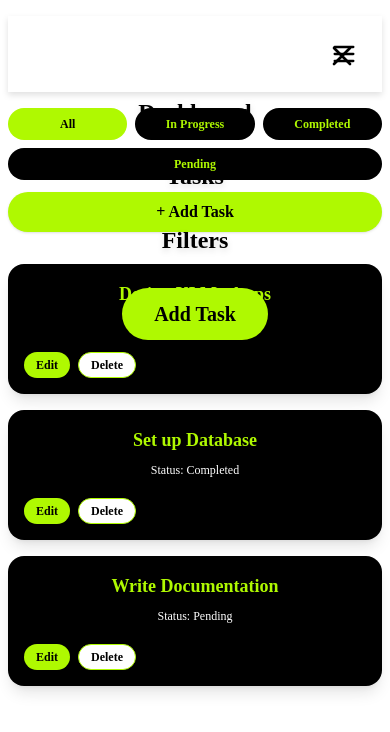
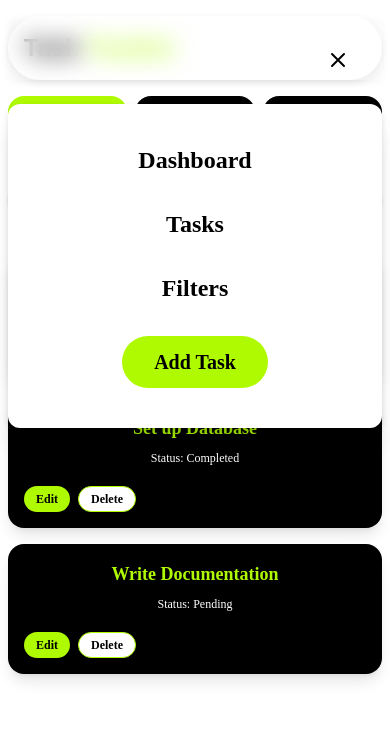
Before and after one commit to da-nn-yy/TaskTracker-App, a React (Vite) app: page / in a window 390 px wide. Both pictures are taken after a click on the button 344 px from the left and 54 px from the top of the page. Shown: the top 732 px of the page. Built offline with nearby package versions, Linux system fonts and the light colour scheme; a web font is replaced by a local one.

Commit message:
Improve mobile navigation UX with enhanced drawer overlay and close button styling

```diff
--- a/src/Components/Header.jsx
+++ b/src/Components/Header.jsx
@@ -3,14 +3,16 @@ import React, { useState } from "react";
 const Header = () => {
   const [menuOpen, setMenuOpen] = useState(false);
   return (
-    <header className="bg-white drop-shadow-md rounded-full py-4 px-4 sm:py-5 sm:px-8 flex flex-col sm:flex-row items-center sm:justify-between mt-4 mx-2 sm:mt-6 sm:mx-6 relative">
+    <header className="bg-white drop-shadow-md rounded-full py-4 px-4 sm:py-5 sm:px-8 flex flex-col sm:flex-row items-center sm:justify-between mt-4 mx-2 sm:mt-6 sm:mx-6 relative z-50">
       <div className="flex items-center justify-between w-full sm:w-auto">
         <span className="text-2xl sm:text-3xl font-extrabold text-black tracking-wide" style={{ fontFamily: 'sans-serif' }}>
           Task <span className="text-[#aff901]">Tracker</span>
         </span>
+        {!menuOpen && (
           <button className="sm:hidden ml-2 p-2 z-50" onClick={() => setMenuOpen(true)}>
             <svg className="w-7 h-7 text-black" fill="none" stroke="currentColor" viewBox="0 0 24 24" xmlns="http://www.w3.org/2000/svg"><path strokeLinecap="round" strokeLinejoin="round" strokeWidth={2} d="M4 6h16M4 12h16M4 18h16" /></svg>
           </button>
+        )}
       </div>
       {/* Desktop Nav */}
       <nav className="hidden sm:flex items-center space-x-6 mt-0 w-auto">
@@ -19,21 +21,29 @@ const Header = () => {
         <a href="#" className="text-black font-semibold hover:text-[#aff901] transition-colors">Filters</a>
         <a href="#" className="rounded-full bg-[#aff901] text-black px-5 py-2 font-semibold hover:opacity-90 transition-opacity">Add Task</a>
       </nav>
-      {/* Mobile Drawer Nav */}
+      {/* Mobile Drawer Nav & Overlay */}
       {menuOpen && (
-        <div className="fixed inset-0 bg-white z-40 flex flex-col">
+        <>
+          {/* Blur overlay for the rest of the page */}
+          <div
+            className="fixed inset-0 backdrop-blur-md z-40"
+            onClick={() => setMenuOpen(false)}
+          />
+          {/* Drawer Nav */}
+          <div className="fixed top-0 left-0 right-0 z-50 flex flex-col">
             <div className="flex justify-end p-4">
-            <button onClick={() => setMenuOpen(false)} className="text-black p-2">
-              <svg className="w-8 h-8" fill="none" stroke="currentColor" viewBox="0 0 24 24" xmlns="http://www.w3.org/2000/svg"><path strokeLinecap="round" strokeLinejoin="round" strokeWidth={2} d="M6 18L18 6M6 6l12 12" /></svg>
+              <button onClick={() => setMenuOpen(false)} className="text-black p-4 rounded-full focus:outline-none focus:ring-2 focus:ring-[#aff901] active:bg-gray-100 transition w-14 h-14 flex items-center justify-center">
+                <svg className="w-10 h-10" fill="none" stroke="currentColor" viewBox="0 0 24 24" xmlns="http://www.w3.org/2000/svg"><path strokeLinecap="round" strokeLinejoin="round" strokeWidth={2} d="M6 18L18 6M6 6l12 12" /></svg>
               </button>
             </div>
-          <nav className="flex flex-col items-center justify-center flex-1 gap-8">
+            <nav className="flex flex-col items-center justify-start bg-white flex-1 py-10 rounded-xl gap-8 w-full shadow-xl">
               <a href="#" className="text-black text-2xl font-semibold hover:text-[#aff901] transition-colors" onClick={() => setMenuOpen(false)}>Dashboard</a>
               <a href="#" className="text-black text-2xl font-semibold hover:text-[#aff901] transition-colors" onClick={() => setMenuOpen(false)}>Tasks</a>
               <a href="#" className="text-black text-2xl font-semibold hover:text-[#aff901] transition-colors" onClick={() => setMenuOpen(false)}>Filters</a>
               <a href="#" className="rounded-full bg-[#aff901] text-black px-8 py-3 font-semibold text-xl hover:opacity-90 transition-opacity" onClick={() => setMenuOpen(false)}>Add Task</a>
             </nav>
           </div>
+        </>
       )}
     </header>
   );
```
Lines whose indentation alone changed are shown as unchanged.
